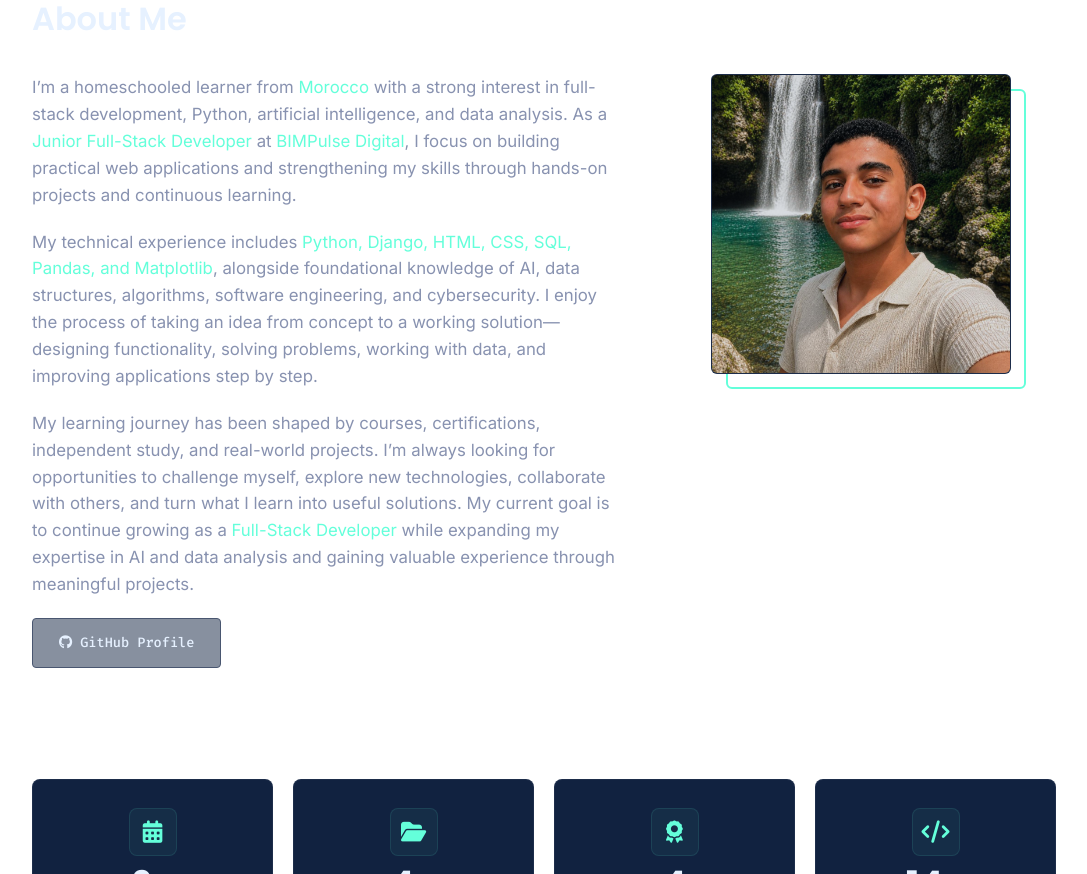
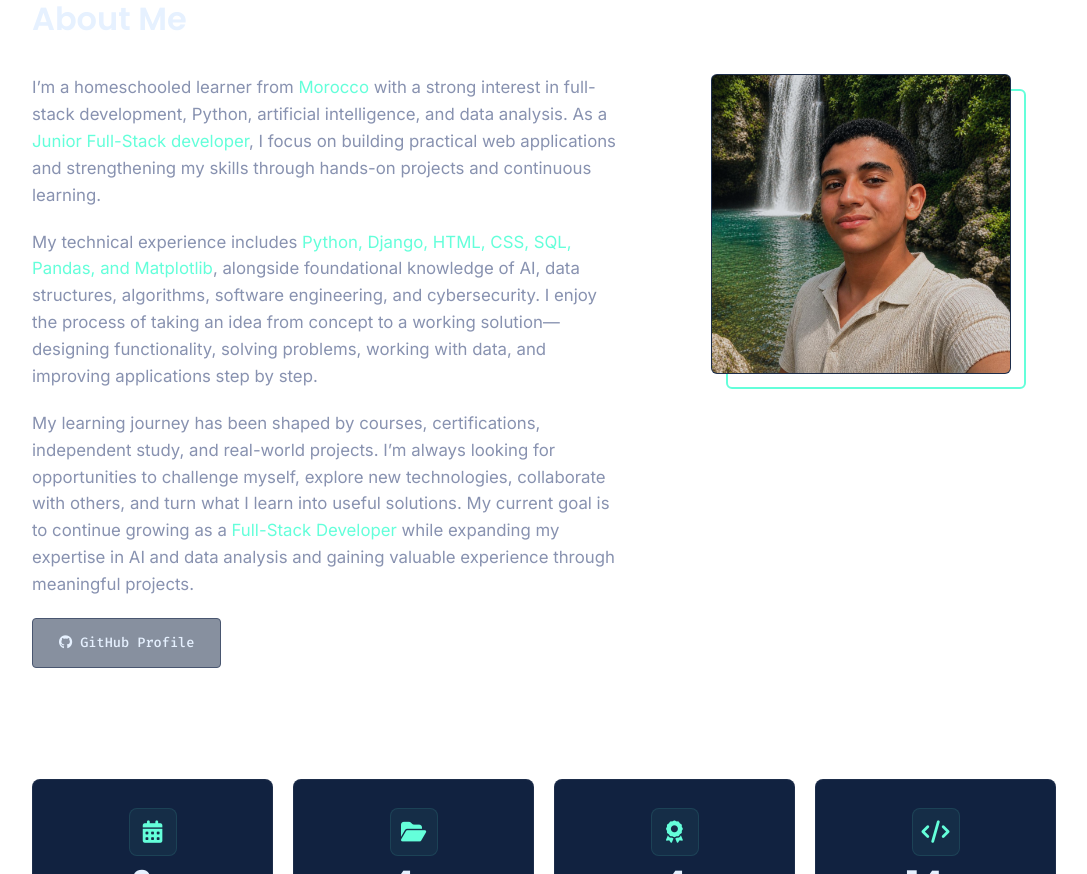
Before and after one commit to Abdellah-BELMAARIS/abdellah-belmaaris.github.io, a React (Vite) app: page / in a window 1280 px wide. Shown: the part 940-1814 px from the top of the page, without its empty margins (96-1183 px from the left). Built offline with nearby package versions, Linux system fonts and the light colour scheme.

Commit message:
feat: initialize React App component and update professional profile details in index-vanilla.html

```diff
--- a/index-vanilla.html
+++ b/index-vanilla.html
@@ -1287,7 +1287,7 @@
         <div class="about-layout">
             <div class="about-text">
                 <p>
-                    I’m a homeschooled learner from <span class="highlight">Morocco</span> with a strong interest in full-stack development, Python, artificial intelligence, and data analysis. As a <span class="highlight">Junior Full-Stack Developer</span> at <span class="highlight">BIMPulse Digital</span>, I focus on building practical web applications and strengthening my skills through hands-on projects and continuous learning.
+                    I’m a homeschooled learner from <span class="highlight">Morocco</span> with a strong interest in full-stack development, Python, artificial intelligence, and data analysis. As a <span class="highlight">Junior Full-Stack developer</span>, I focus on building practical web applications and strengthening my skills through hands-on projects and continuous learning.
                 </p>
                 <p>
                     My technical experience includes <span class="highlight">Python, Django, HTML, CSS, SQL, Pandas, and Matplotlib</span>, alongside foundational knowledge of AI, data structures, algorithms, software engineering, and cybersecurity. I enjoy the process of taking an idea from concept to a working solution—designing functionality, solving problems, working with data, and improving applications step by step.
--- a/src/App.tsx
+++ b/src/App.tsx
@@ -628,7 +628,7 @@ export default function App() {
         <div className="about-layout">
           <div className="about-text">
             <p>
-              I’m a homeschooled learner from <span className="highlight">Morocco</span> with a strong interest in full-stack development, Python, artificial intelligence, and data analysis. As a <span className="highlight">Junior Full-Stack Developer</span> at <span className="highlight">BIMPulse Digital</span>, I focus on building practical web applications and strengthening my skills through hands-on projects and continuous learning.
+              I’m a homeschooled learner from <span className="highlight">Morocco</span> with a strong interest in full-stack development, Python, artificial intelligence, and data analysis. As a <span className="highlight">Junior Full-Stack developer</span>, I focus on building practical web applications and strengthening my skills through hands-on projects and continuous learning.
             </p>
             <p>
               My technical experience includes <span className="highlight">Python, Django, HTML, CSS, SQL, Pandas, and Matplotlib</span>, alongside foundational knowledge of AI, data structures, algorithms, software engineering, and cybersecurity. I enjoy the process of taking an idea from concept to a working solution—designing functionality, solving problems, working with data, and improving applications step by step.
```
